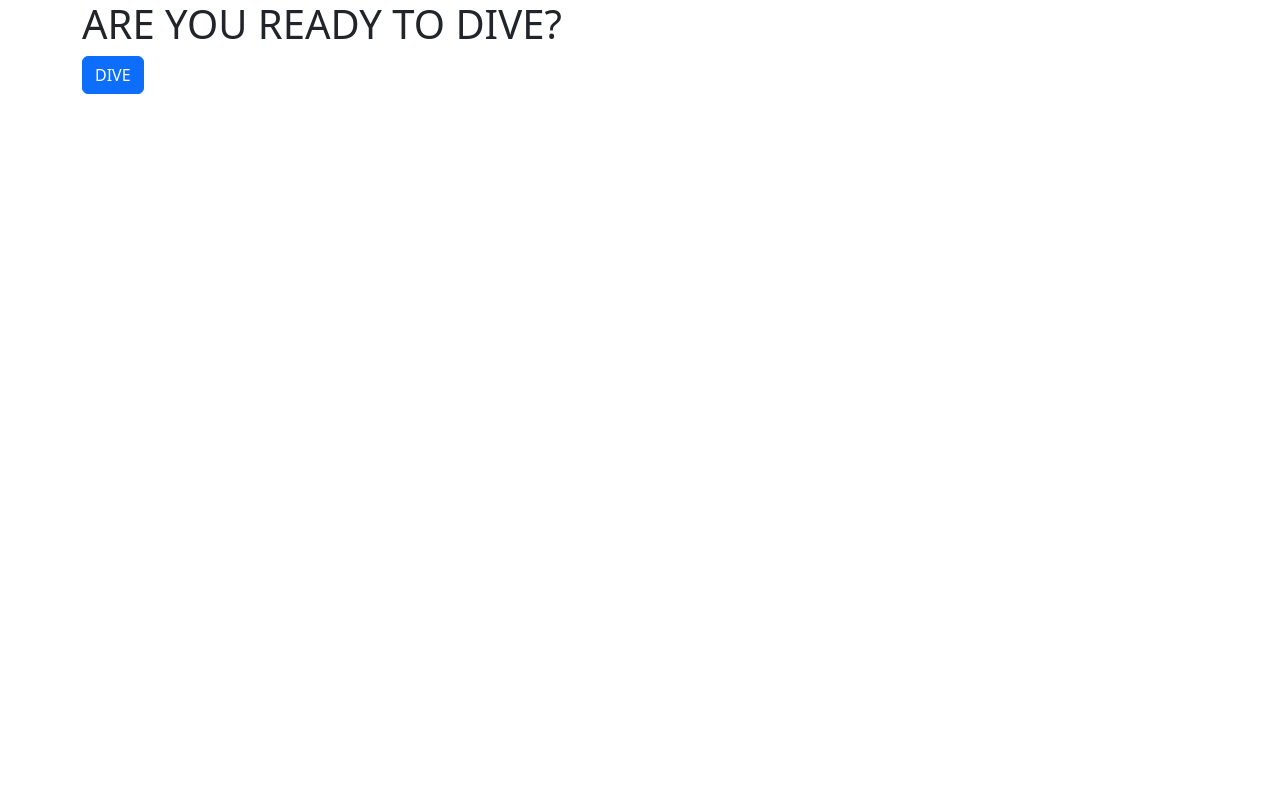
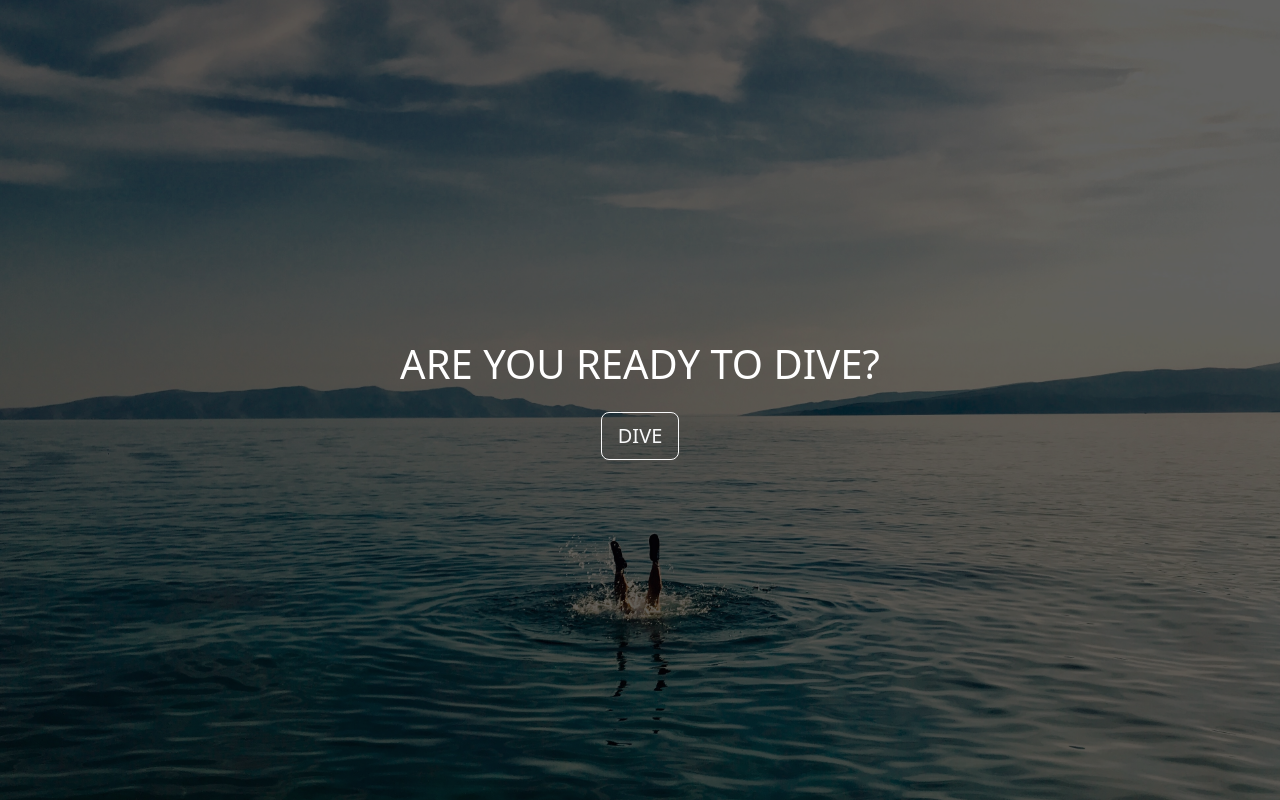
Before and after one commit to seongeunkimmy/dailydive, a Django app: page / in a window 1280 px wide. Run offline with Django 3.2, Linux system fonts and the light colour scheme; some libraries are stand-ins or nearby versions.

Commit message:
style: basic style added

```diff
--- a/dailydive_webapp/templates/dailydive_webapp/home_view.html
+++ b/dailydive_webapp/templates/dailydive_webapp/home_view.html
@@ -2,13 +2,37 @@
 
 
 {% block content %}
+{% load static %}
+    <!-- Content specific to this page -->
 
-<div class="container">
-    <!-- Content specific to this page -->
-    <h1>ARE YOU READY TO DIVE?</h1>
+<div class="bg-image">
+    <div class="d-flex flex-column position-relative z-index-2 justify-content-center align-items-center h-100">
+        <h1 class="text-white mb-4">ARE YOU READY TO DIVE?</h1>
+        <a href="/adddiary"class="btn btn-outline-light btn-lg">DIVE</a>
+    </div>
+</div>
 
-    <button class="btn btn-primary">DIVE</button>
 </div>
+<style>
+    .bg-image {
+        position: relative;
+        background-image: url('{% static "dailydive_webapp/images/bg_image.jpg" %}');
+        background-size: cover;
+        background-repeat: no-repeat;
+        height: 100vh;
+        width: 100vw;
+
+    }
+    .bg-image::before {
+        content: "";
+        position: absolute;
+        top: 0;
+        left: 0;
+        width: 100%;
+        height: 100%;
+        background-color: hsla(0, 0%, 0%, 0.6);
+    }
+</style>
 {% endblock %}
 
 
```
Also changed, not shown: dailydive_webapp/static/dailydive_webapp/images/bg_image.jpg (added).
